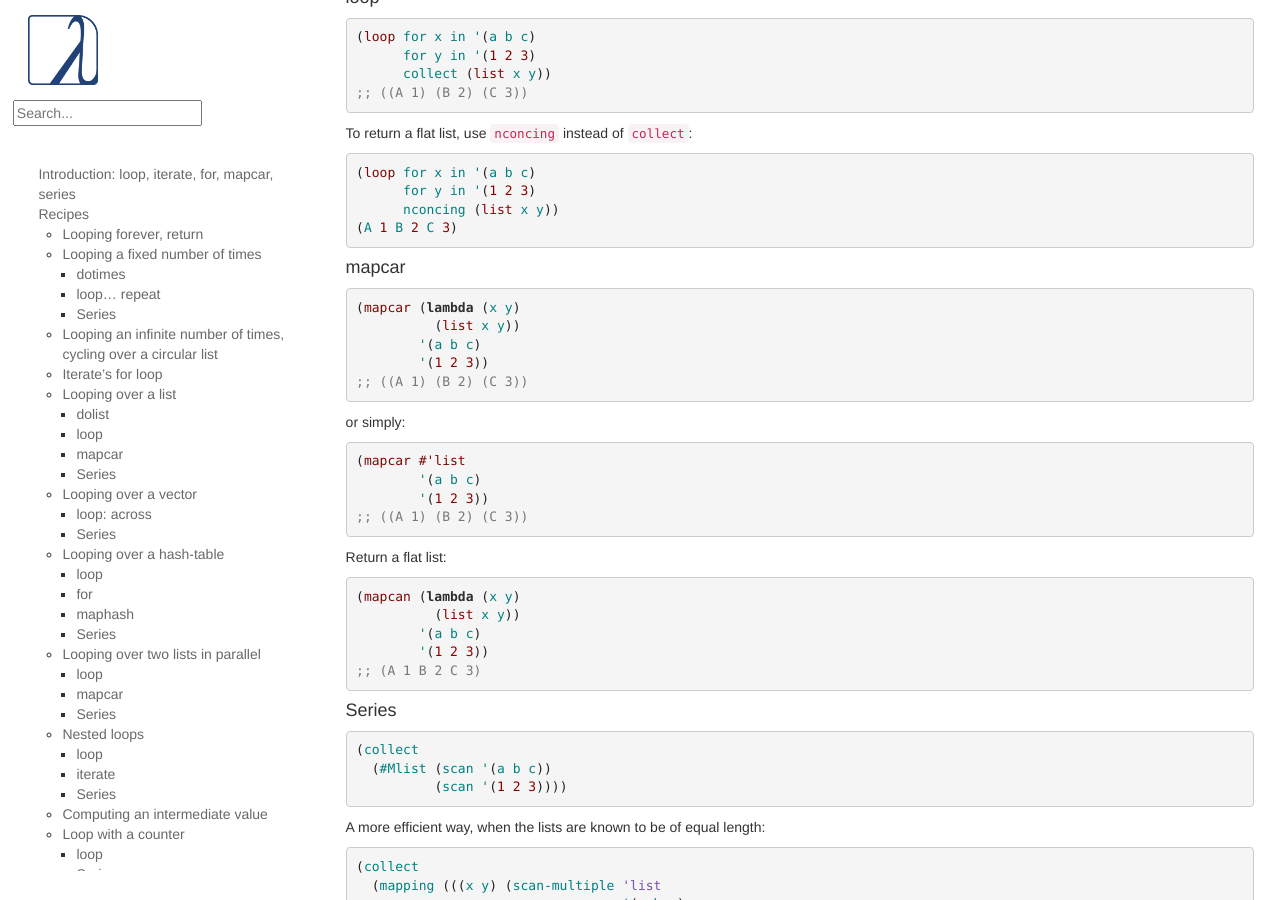
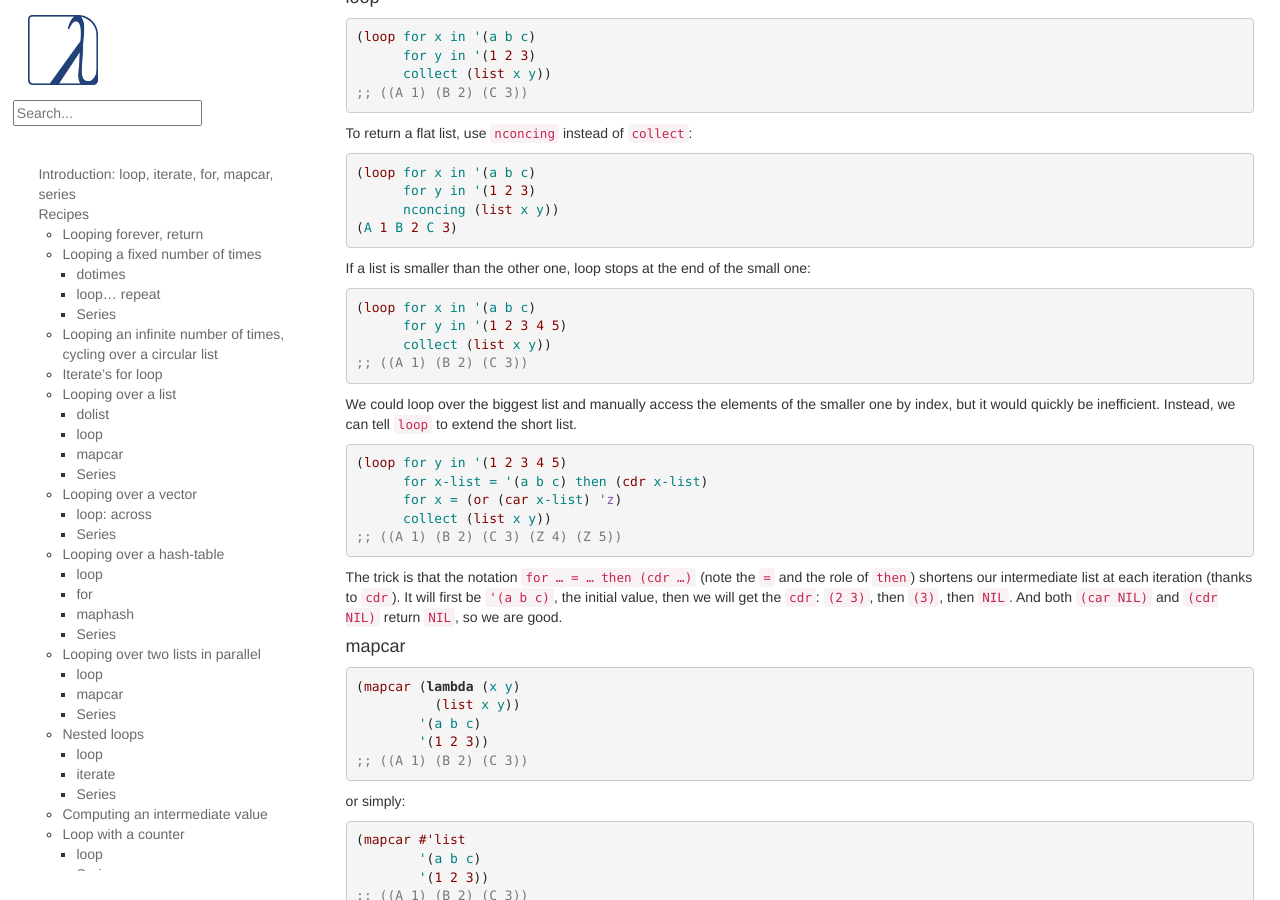
Before and after one commit to LispCookbook/cl-cookbook, a Jekyll site: the page built from iteration.md, in a window 1280 px wide and 900 px high, scrolled down 6768 px. Built offline with Jekyll 4.4.1, drawn with Linux system fonts in a browser that asks for light colours; some of the changed text lies outside the part shown.

Commit message:
iteration: looping over two lists, on the longer one

```diff
--- a/iteration.md
+++ b/iteration.md
@@ -479,6 +479,34 @@ To return a flat list, use `nconcing` instead of `collect`:
 (A 1 B 2 C 3)
 ~~~
 
+If a list is smaller than the other one, loop stops at the end of the small one:
+
+~~~lisp
+(loop for x in '(a b c)
+      for y in '(1 2 3 4 5)
+      collect (list x y))
+;; ((A 1) (B 2) (C 3))
+~~~
+
+We could loop over the biggest list and manually access the elements
+of the smaller one by index, but it would quickly be
+inefficient. Instead, we can tell `loop` to extend the short list.
+
+~~~lisp
+(loop for y in '(1 2 3 4 5)
+      for x-list = '(a b c) then (cdr x-list)
+      for x = (or (car x-list) 'z)
+      collect (list x y))
+;; ((A 1) (B 2) (C 3) (Z 4) (Z 5))
+~~~
+
+The trick is that the notation `for … = … then (cdr …)` (note the `=`
+and the role of `then`) shortens our intermediate list at each
+iteration (thanks to `cdr`). It will first be `'(a b c)`, the initial
+value, then we will get the `cdr`: `(2 3)`, then `(3)`, then
+`NIL`. And both `(car NIL)` and `(cdr NIL)` return `NIL`, so we are
+good.
+
 
 #### mapcar
 ~~~lisp
@@ -737,6 +765,8 @@ if it was in a closure:
    (loop for i from 1 to 10 by (+ 1 step)
       do (print i))
 ~~~
+
+The step must always be a positive number. If you want to count down, see above.
 
 #### Series
 
```
